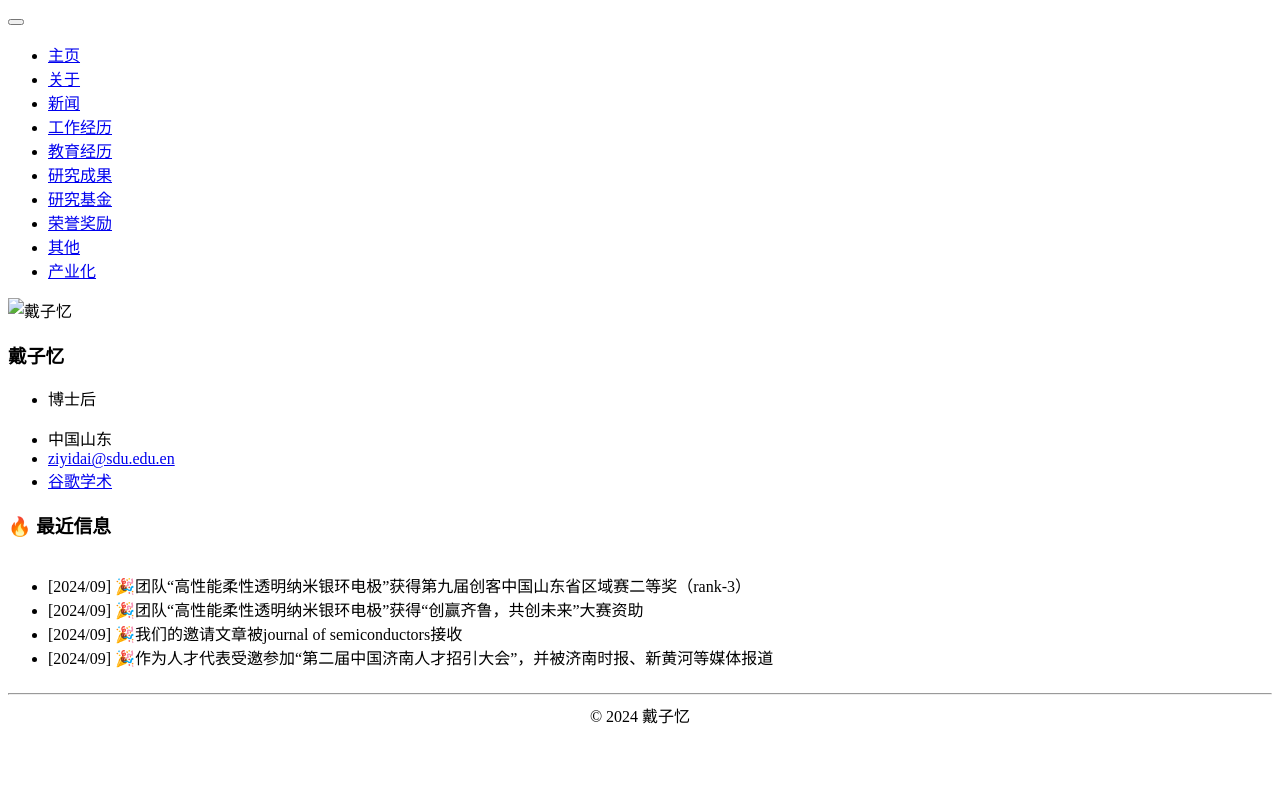
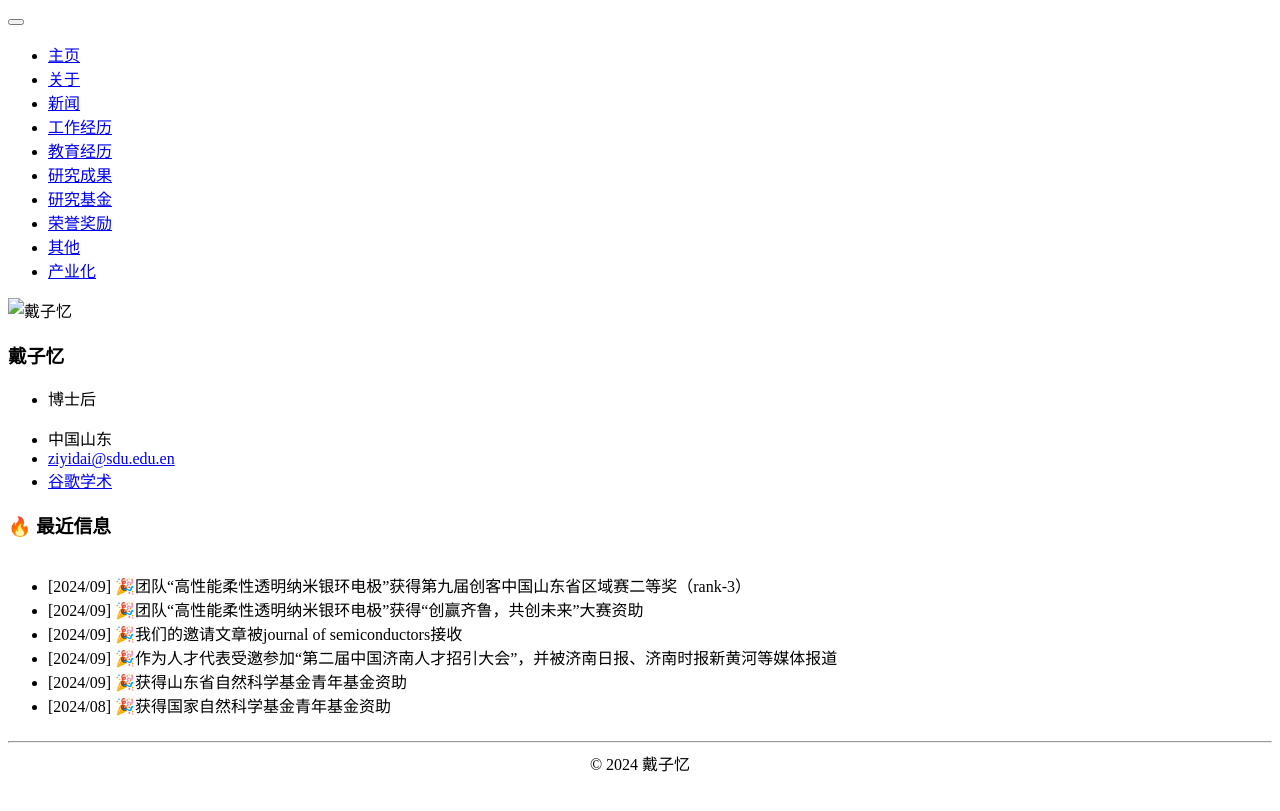
Before and after one commit to ziyidai-1996/ziyidai-1996.github.io, a Jekyll site: the page built from _pages/includes/1_news.md, in a window 1280 px wide. Shown: the top 811 px of the page. Built offline with Jekyll 4.4.1, drawn with Linux system fonts in a browser that asks for light colours; our own code applies the rules of GitHub Pages for plain Markdown files.

Commit message:
Update 1_news.md

```diff
--- a/_pages/includes/1_news.md
+++ b/_pages/includes/1_news.md
@@ -23,8 +23,18 @@
         </li>
 	 <li class="news-item">
             <span class="news-date">[2024/09]</span>
-            <span class="news-content">🎉作为人才代表受邀参加“第二届中国济南人才招引大会”，并被济南时报、新黄河等媒体报道</span>
+            <span class="news-content">🎉作为人才代表受邀参加“第二届中国济南人才招引大会”，并被济南日报、济南时报新黄河等媒体报道</span>
         </li>
+	 <li class="news-item">
+            <span class="news-date">[2024/09]</span>
+            <span class="news-content">🎉获得山东省自然科学基金青年基金资助</span>
+        </li>
+	 <li class="news-item">
+            <span class="news-date">[2024/08]</span>
+            <span class="news-content">🎉获得国家自然科学基金青年基金资助</span>
+        </li>
+
+
 
     </ul>
 </div>
```
